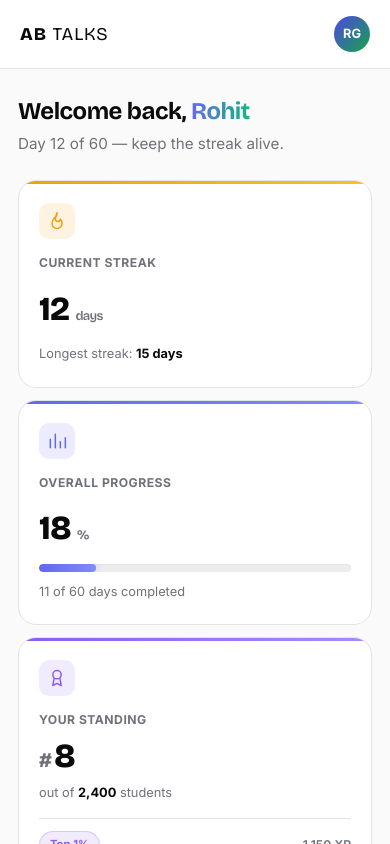
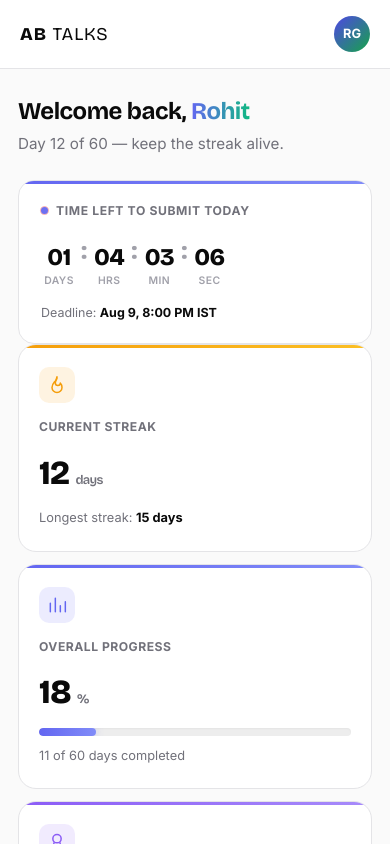
Before and after one commit to ROhitg-upta/abtalks-redesign, a React (Vite) app: page /dashboard in a window 390 px wide. Shown: the top 844 px of the page. Built offline with nearby package versions, Linux system fonts and the light colour scheme.

Commit message:
adding coundown timer

```diff
--- /dev/null
+++ b/src/components/CountdownTimer.jsx
@@ -0,0 +1,97 @@
+import { useEffect, useState, Fragment } from "react";
+import { motion, AnimatePresence } from "framer-motion";
+
+// Hackathon deadline — 9 Aug 2026, 8:00 PM IST (fixed offset, timezone-safe)
+const DEADLINE = new Date("2026-08-09T20:00:00+05:30").getTime();
+
+function getTimeLeft() {
+  const diff = DEADLINE - Date.now();
+  if (diff <= 0) return null;
+  return {
+    diff,
+    days: Math.floor(diff / (1000 * 60 * 60 * 24)),
+    hours: Math.floor((diff / (1000 * 60 * 60)) % 24),
+    minutes: Math.floor((diff / (1000 * 60)) % 60),
+    seconds: Math.floor((diff / 1000) % 60),
+  };
+}
+
+export default function CountdownTimer() {
+  const [timeLeft, setTimeLeft] = useState(getTimeLeft());
+
+  useEffect(() => {
+    const id = setInterval(() => setTimeLeft(getTimeLeft()), 1000);
+    return () => clearInterval(id);
+  }, []);
+
+  if (!timeLeft) {
+    return (
+      <div className="countdown-card countdown-expired">
+        <span className="countdown-expired-icon" aria-hidden="true">
+          <svg width="18" height="18" viewBox="0 0 24 24" fill="none" stroke="currentColor" strokeWidth="2" strokeLinecap="round" strokeLinejoin="round">
+            <circle cx="12" cy="12" r="9" />
+            <path d="M12 7v5l3 3" />
+          </svg>
+        </span>
+        <div>
+          <p className="countdown-expired-title">Challenge window closed</p>
+          <p className="countdown-expired-sub">Submissions are no longer being accepted for this round.</p>
+        </div>
+      </div>
+    );
+  }
+
+  const { diff, days, hours, minutes, seconds } = timeLeft;
+  const hoursLeft = diff / (1000 * 60 * 60);
+  const urgency = hoursLeft <= 0.25 ? "critical" : hoursLeft <= 1 ? "warning" : "normal";
+
+  const statusText =
+    urgency === "critical"
+      ? "Final minutes — submit now"
+      : urgency === "warning"
+      ? "Less than an hour left"
+      : "Time left to submit today";
+
+  const units = [
+    { label: "Days", value: days },
+    { label: "Hrs", value: hours },
+    { label: "Min", value: minutes },
+    { label: "Sec", value: seconds },
+  ].filter((u) => u.label !== "Days" || days > 0);
+
+  return (
+    <div className={`countdown-card countdown-${urgency}`}>
+      <div className="countdown-header">
+        <span className="countdown-dot" />
+        <span className="countdown-label">{statusText}</span>
+      </div>
+
+      <div className="countdown-units">
+        {units.map((u, i) => (
+          <Fragment key={u.label}>
+            <div className="countdown-unit">
+              <AnimatePresence mode="popLayout">
+                <motion.span
+                  key={u.value}
+                  className="countdown-value"
+                  initial={{ y: -8, opacity: 0 }}
+                  animate={{ y: 0, opacity: 1 }}
+                  exit={{ y: 8, opacity: 0 }}
+                  transition={{ duration: 0.2 }}
+                >
+                  {String(u.value).padStart(2, "0")}
+                </motion.span>
+              </AnimatePresence>
+              <span className="countdown-unit-label">{u.label}</span>
+            </div>
+            {i < units.length - 1 && <span className="countdown-colon">:</span>}
+          </Fragment>
+        ))}
+      </div>
+
+      <p className="countdown-deadline-text">
+        Deadline: <strong>Aug 9, 8:00 PM IST</strong>
+      </p>
+    </div>
+  );
+}
--- a/src/index.css
+++ b/src/index.css
@@ -2160,3 +2160,186 @@ img {
     gap: 12px;
   }
 }
+
+/* ===== COUNTDOWN TIMER ===== */
+
+.countdown-card {
+  position: relative;
+  background: var(--surface);
+  border: 1px solid var(--border);
+  border-radius: var(--radius-lg);
+  padding: 20px 22px;
+  overflow: hidden;
+  transition: border-color 0.3s ease, box-shadow 0.3s ease;
+}
+
+.countdown-card::before {
+  content: "";
+  position: absolute;
+  top: 0;
+  left: 0;
+  right: 0;
+  height: 3px;
+}
+
+.countdown-normal::before {
+  background: linear-gradient(90deg, var(--accent), #818CF8);
+}
+.countdown-warning::before {
+  background: linear-gradient(90deg, #F59E0B, #FBBF24);
+}
+.countdown-critical::before {
+  background: linear-gradient(90deg, #EF4444, #F87171);
+  animation: countdownPulseBar 1.2s ease-in-out infinite;
+}
+
+@keyframes countdownPulseBar {
+  0%, 100% { opacity: 1; }
+  50% { opacity: 0.5; }
+}
+
+.countdown-critical {
+  border-color: rgba(239, 68, 68, 0.35);
+  animation: countdownGlow 1.6s ease-in-out infinite;
+}
+
+@keyframes countdownGlow {
+  0%, 100% { box-shadow: 0 0 0 1px rgba(239, 68, 68, 0.08), 0 8px 24px rgba(239, 68, 68, 0.12); }
+  50% { box-shadow: 0 0 0 1px rgba(239, 68, 68, 0.16), 0 8px 32px rgba(239, 68, 68, 0.22); }
+}
+
+.countdown-header {
+  display: flex;
+  align-items: center;
+  gap: 8px;
+  margin-bottom: 16px;
+}
+
+.countdown-dot {
+  width: 7px;
+  height: 7px;
+  border-radius: 50%;
+  flex-shrink: 0;
+}
+
+.countdown-normal .countdown-dot {
+  background: var(--accent);
+  animation: countdownDotPulse 2s infinite;
+}
+.countdown-warning .countdown-dot {
+  background: #F59E0B;
+  animation: countdownDotPulse 1.2s infinite;
+}
+.countdown-critical .countdown-dot {
+  background: #EF4444;
+  animation: countdownDotPulse 0.7s infinite;
+}
+
+@keyframes countdownDotPulse {
+  0% { box-shadow: 0 0 0 0 rgba(239, 68, 68, 0.5); opacity: 1; }
+  70% { box-shadow: 0 0 0 6px rgba(239, 68, 68, 0); opacity: 0.6; }
+  100% { box-shadow: 0 0 0 0 rgba(239, 68, 68, 0); opacity: 1; }
+}
+
+.countdown-label {
+  font-size: 0.76rem;
+  font-weight: 700;
+  text-transform: uppercase;
+  letter-spacing: 0.05em;
+  color: var(--muted);
+}
+
+.countdown-warning .countdown-label { color: #B45309; }
+.countdown-critical .countdown-label { color: #DC2626; }
+
+.countdown-units {
+  display: flex;
+  align-items: baseline;
+  gap: 4px;
+  margin-bottom: 14px;
+}
+
+.countdown-unit {
+  display: flex;
+  flex-direction: column;
+  align-items: center;
+  min-width: 44px;
+  overflow: hidden;
+}
+
+.countdown-value {
+  font-family: var(--font-display);
+  font-size: 1.9rem;
+  font-weight: 800;
+  color: var(--primary);
+  letter-spacing: -0.02em;
+  line-height: 1;
+  display: inline-block;
+}
+
+.countdown-critical .countdown-value { color: #DC2626; }
+.countdown-warning .countdown-value { color: #B45309; }
+
+.countdown-unit-label {
+  font-size: 0.65rem;
+  font-weight: 600;
+  color: var(--subtle);
+  text-transform: uppercase;
+  letter-spacing: 0.04em;
+  margin-top: 4px;
+}
+
+.countdown-colon {
+  font-family: var(--font-display);
+  font-size: 1.6rem;
+  font-weight: 700;
+  color: var(--subtle);
+  transform: translateY(-6px);
+}
+
+.countdown-deadline-text {
+  font-size: 0.78rem;
+  color: var(--muted);
+}
+
+.countdown-deadline-text strong {
+  color: var(--primary);
+  font-weight: 700;
+}
+
+/* EXPIRED STATE */
+.countdown-expired {
+  display: flex;
+  align-items: center;
+  gap: 14px;
+  border-color: var(--border-strong);
+}
+
+.countdown-expired-icon {
+  width: 40px;
+  height: 40px;
+  border-radius: 10px;
+  background: var(--bg-secondary);
+  color: var(--muted);
+  display: flex;
+  align-items: center;
+  justify-content: center;
+  flex-shrink: 0;
+}
+
+.countdown-expired-title {
+  font-size: 0.92rem;
+  font-weight: 700;
+  color: var(--primary);
+}
+
+.countdown-expired-sub {
+  font-size: 0.78rem;
+  color: var(--muted);
+  margin-top: 2px;
+}
+
+@media (max-width: 400px) {
+  .countdown-value { font-size: 1.5rem; }
+  .countdown-unit { min-width: 36px; }
+}
--- a/src/pages/Dashboard.jsx
+++ b/src/pages/Dashboard.jsx
@@ -1,3 +1,4 @@
+import CountdownTimer from "../components/CountdownTimer";
 import { motion } from "framer-motion";
 import { Link } from "react-router-dom";
 import data from "../data/data.json";
@@ -51,6 +52,17 @@ export default function Dashboard() {
               : `Day ${student.currentDay} of ${student.totalDays} — keep the streak alive.`}
           </p>
         </motion.div>
+
+         <motion.div
+          variants={fadeUp}
+          initial="hidden"
+          animate="visible"
+          custom={0.5}
+        >
+          <CountdownTimer />
+        </motion.div>
+
+
 
 
 
@@ -191,6 +203,7 @@ export default function Dashboard() {
 
         <StreakHeatmap />
         <AchievementsSection />
+        <CountdownTimer />
       </main>
     </div>
   );
```
